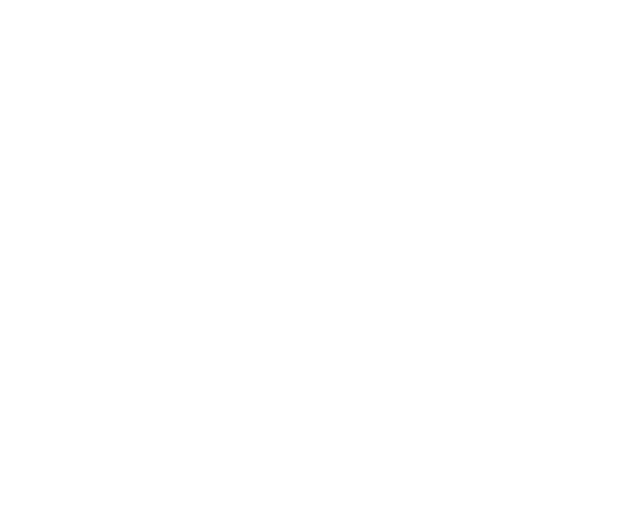
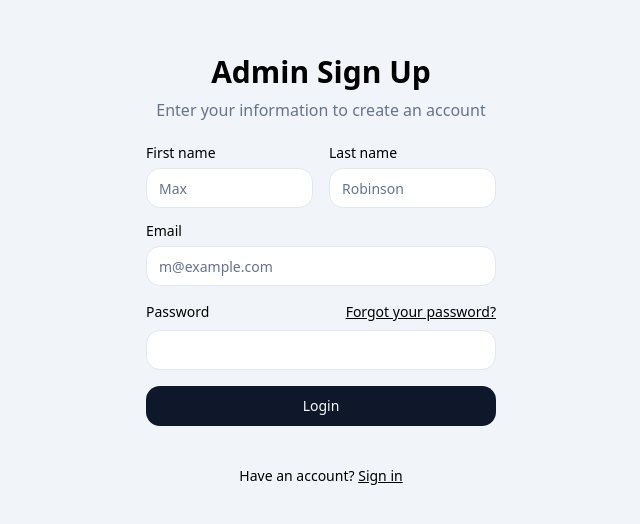
Before and after one commit to ALLHUBS-Jan-2024-Liftoff/Code-Warriors, a React (Vite) app in the folder FrontEnd/: page /admin_sign_up in a window 1280 px wide. Before the commit this address had no page. Shown: the part 130-654 px from the top of the page, without its empty margins (319-959 px from the left). Built offline with nearby package versions, Linux system fonts and the light colour scheme.

Commit message:
created admin and user signin and signup forms ui

```diff
--- a/FrontEnd/src/App.jsx
+++ b/FrontEnd/src/App.jsx
@@ -12,6 +12,11 @@
 import Hero from './_root/pages/Hero';
 import CreateProduct from './_admin/pages/CreateProduct';
 import EditProduct from './_admin/pages/EditProduct';
+import AdminSignIn from './_auth/AdminSignIn';
+import AdminSignUp from './_auth/AdminSignUp';
+import UserSignIn from './_auth/UserSignIn';
+import UserSignUp from './_auth/UserSignUp';
+
 
 function App() {
 
@@ -30,6 +35,10 @@
             <Route path='edit_product' element={<EditProduct />} />
             <Route path='analytics' element={<Analytics />} />
           </Route>
+          <Route path='admin_sign_in' element={<AdminSignIn />} />
+          <Route path='admin_sign_up' element={<AdminSignUp />} />
+          <Route path='user_sign_in' element={<UserSignIn />} />
+          <Route path='user_sign_up' element={<UserSignUp />} />
         </Routes>
   )
 }
--- /dev/null
+++ b/FrontEnd/src/_auth/AdminSignIn.jsx
@@ -0,0 +1,53 @@
+import { Link } from 'react-router-dom';
+import { Button } from "@/components/ui/button"
+import { Input } from "@/components/ui/input"
+import { Label } from "@/components/ui/label"
+
+export default function AdminSignIn() {
+  return (
+    <div className="w-full h-[100vh] flex items-center justify-center bg-secondary">
+      <div className="flex items-center justify-center py-12">
+        <div className="mx-auto grid w-[350px] gap-6">
+          <div className="grid gap-2 text-center">
+            <h1 className="text-3xl font-bold">Admin Login</h1>
+            <p className="text-balance text-muted-foreground">
+              Enter your email below to login to your account
+            </p>
+          </div>
+          <div className="grid gap-4">
+            <div className="grid gap-2">
+              <Label htmlFor="email">Email</Label>
+              <Input
+                id="email"
+                type="email"
+                placeholder="m@example.com"
+                required
+              />
+            </div>
+            <div className="grid gap-2">
+              <div className="flex items-center">
+                <Label htmlFor="password">Password</Label>
+                <Link
+                  href="/forgot-password"
+                  className="ml-auto inline-block text-sm underline"
+                >
+                  Forgot your password?
+                </Link>
+              </div>
+              <Input id="password" type="password" required />
+            </div>
+            <Button type="submit" className="w-full">
+              Login
+            </Button>
+          </div>
+          <div className="mt-4 text-center text-sm">
+            Don&apos;t have an account?{" "}
+            <Link to="/admin_sign_up" className="underline">
+              Sign up
+            </Link>
+          </div>
+        </div>
+      </div>
+    </div>
+  )
+}
--- /dev/null
+++ b/FrontEnd/src/_auth/AdminSignUp.jsx
@@ -0,0 +1,63 @@
+import { Link } from 'react-router-dom';
+import { Button } from "@/components/ui/button"
+import { Input } from "@/components/ui/input"
+import { Label } from "@/components/ui/label"
+
+export default function AdminSignUp() {
+  return (
+    <div className="w-full h-[100vh] flex items-center justify-center bg-secondary">
+      <div className="flex items-center justify-center py-12">
+        <div className="mx-auto grid w-[350px] gap-6">
+          <div className="grid gap-2 text-center">
+            <h1 className="text-3xl font-bold">Admin Sign Up</h1>
+            <p className="text-balance text-muted-foreground">
+              Enter your information to create an account
+            </p>
+          </div>
+          <div className="grid gap-4">
+            <div className='grid grid-cols-2 gap-4'>
+                <div className="grid gap-2">
+                <Label htmlFor="first-name">First name</Label>
+                <Input id="first-name" placeholder="Max" required />
+                </div>
+                <div className="grid gap-2">
+                <Label htmlFor="last-name">Last name</Label>
+                <Input id="last-name" placeholder="Robinson" required />
+                </div>
+            </div>
+            <div className="grid gap-2">
+              <Label htmlFor="email">Email</Label>
+              <Input
+                id="email"
+                type="email"
+                placeholder="m@example.com"
+                required
+              />
+            </div>
+            <div className="grid gap-2">
+              <div className="flex items-center">
+                <Label htmlFor="password">Password</Label>
+                <Link
+                  href="/forgot-password"
+                  className="ml-auto inline-block text-sm underline"
+                >
+                  Forgot your password?
+                </Link>
+              </div>
+              <Input id="password" type="password" required />
+            </div>
+            <Button type="submit" className="w-full">
+              Login
+            </Button>
+          </div>
+          <div className="mt-4 text-center text-sm">
+            Have an account?{" "}
+            <Link to="/admin_sign_in" className="underline">
+              Sign in
+            </Link>
+          </div>
+        </div>
+      </div>
+    </div>
+  )
+}
--- /dev/null
+++ b/FrontEnd/src/_auth/UserSignIn.jsx
@@ -0,0 +1,53 @@
+import { Link } from 'react-router-dom';
+import { Button } from "@/components/ui/button"
+import { Input } from "@/components/ui/input"
+import { Label } from "@/components/ui/label"
+
+export default function UserSignIn() {
+  return (
+    <div className="w-full h-[100vh] flex items-center justify-center">
+      <div className="flex items-center justify-center py-12">
+        <div className="mx-auto grid w-[350px] gap-6">
+          <div className="grid gap-2 text-center">
+            <h1 className="text-3xl font-bold">Login</h1>
+            <p className="text-balance text-muted-foreground">
+              Enter your email below to login to your account
+            </p>
+          </div>
+          <div className="grid gap-4">
+            <div className="grid gap-2">
+              <Label htmlFor="email">Email</Label>
+              <Input
+                id="email"
+                type="email"
+                placeholder="m@example.com"
+                required
+              />
+            </div>
+            <div className="grid gap-2">
+              <div className="flex items-center">
+                <Label htmlFor="password">Password</Label>
+                <Link
+                  href="/forgot-password"
+                  className="ml-auto inline-block text-sm underline"
+                >
+                  Forgot your password?
+                </Link>
+              </div>
+              <Input id="password" type="password" required />
+            </div>
+            <Button type="submit" className="w-full">
+              Login
+            </Button>
+          </div>
+          <div className="mt-4 text-center text-sm">
+            Don&apos;t have an account?{" "}
+            <Link to="/user_sign_up" className="underline">
+              Sign up
+            </Link>
+          </div>
+        </div>
+      </div>
+    </div>
+  )
+}
--- /dev/null
+++ b/FrontEnd/src/_auth/UserSignUp.jsx
@@ -0,0 +1,63 @@
+import { Link } from 'react-router-dom';
+import { Button } from "@/components/ui/button"
+import { Input } from "@/components/ui/input"
+import { Label } from "@/components/ui/label"
+
+export default function UserSignUp() {
+  return (
+    <div className="w-full h-[100vh] flex items-center justify-center">
+      <div className="flex items-center justify-center py-12">
+        <div className="mx-auto grid w-[350px] gap-6">
+          <div className="grid gap-2 text-center">
+            <h1 className="text-3xl font-bold">Sign Up</h1>
+            <p className="text-balance text-muted-foreground">
+              Enter your information to create an account
+            </p>
+          </div>
+          <div className="grid gap-4">
+            <div className='grid grid-cols-2 gap-4'>
+                <div className="grid gap-2">
+                <Label htmlFor="first-name">First name</Label>
+                <Input id="first-name" placeholder="Max" required />
+                </div>
+                <div className="grid gap-2">
+                <Label htmlFor="last-name">Last name</Label>
+                <Input id="last-name" placeholder="Robinson" required />
+                </div>
+            </div>
+            <div className="grid gap-2">
+              <Label htmlFor="email">Email</Label>
+              <Input
+                id="email"
+                type="email"
+                placeholder="m@example.com"
+                required
+              />
+            </div>
+            <div className="grid gap-2">
+              <div className="flex items-center">
+                <Label htmlFor="password">Password</Label>
+                <Link
+                  href="/forgot-password"
+                  className="ml-auto inline-block text-sm underline"
+                >
+                  Forgot your password?
+                </Link>
+              </div>
+              <Input id="password" type="password" required />
+            </div>
+            <Button type="submit" className="w-full">
+              Login
+            </Button>
+          </div>
+          <div className="mt-4 text-center text-sm">
+            Have an account?{" "}
+            <Link to="/user_sign_in" className="underline">
+              Sign in
+            </Link>
+          </div>
+        </div>
+      </div>
+    </div>
+  )
+}
```
